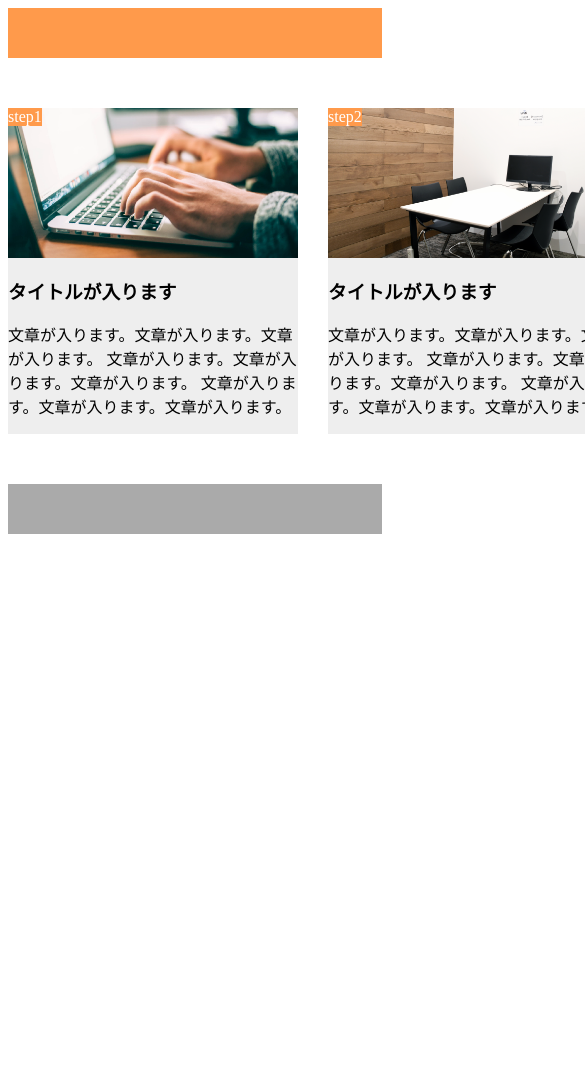
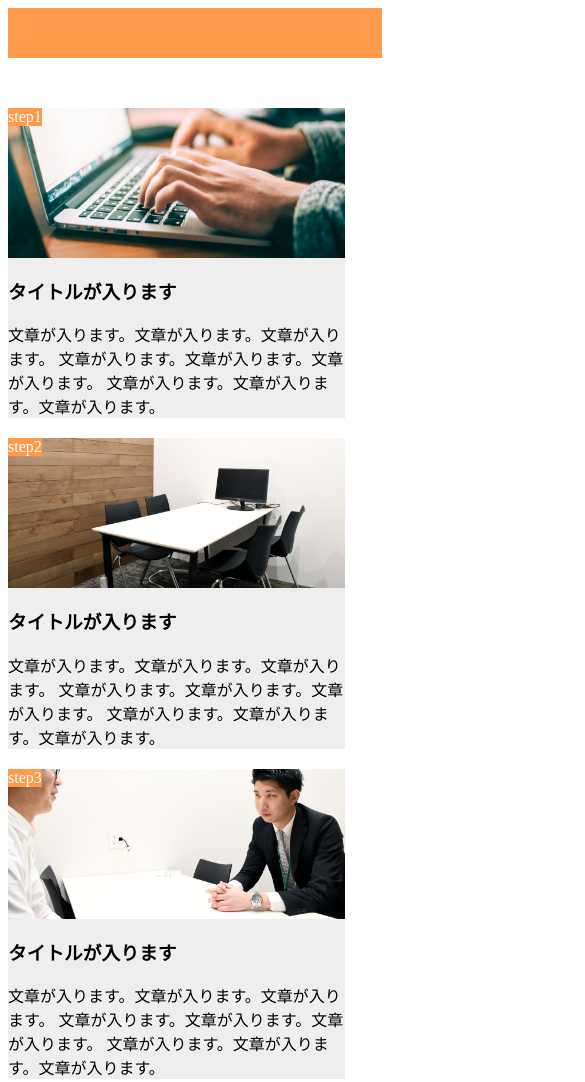
Before and after one commit to otakashi-1225/chapter1-10, a plain HTML site: page index.html in a window 390 px wide. Shown: the top 1082 px of the page, 585 px wide, since content can reach past the window. Before the commit the page ends 844 px from the top, so only its background shows below. Drawn offline with Linux system fonts and the light colour scheme.

Commit message:
[update] responsive

```diff
--- a/index.html
+++ b/index.html
@@ -1,16 +1,17 @@
 <html lang="ja">
   <head>
     <meta charset="UTF-8" />
+    <meta name="viewport" content="width=device-width,initial-scale=1.0">
     <link rel="stylesheet" href="style.css" />
-
-    <title>chapter9</title>
+    <script src="https://kit.fontawesome.com/ebe7d50e91.js" crossorigin="anonymous"></script>
+    <title>chapter10</title>
   </head>
 
   <body>
     <header></header>
 
     <main>
-          <div class="main-item">
+          <section class="main-item">
             <div class="main-item-img1"></div>
             <span class="main-item-num">step1</span>
             <h3>タイトルが入ります</h3>
@@ -19,9 +20,9 @@
             文章が入ります。文章が入ります。文章が入ります。
             文章が入ります。文章が入ります。文章が入ります。
             </p>
-          </div>
+          </section>
 
-          <div class="main-item">
+          <section class="main-item">
             <div class="main-item-img2"></div>
             <span class="main-item-num">step2</span>
             <h3>タイトルが入ります</h3>
@@ -30,18 +31,19 @@
             文章が入ります。文章が入ります。文章が入ります。
             文章が入ります。文章が入ります。文章が入ります。
             </p>
-          </div>
+          </section>
 
-          <div class="main-item">
-            <div class="main-item-img1"></div>
-            <span class="main-item-num">step1</span>
+          <section class="main-item">
+            <div class="main-item-img3"></div>
+            <span class="main-item-num">step3</span>
             <h3>タイトルが入ります</h3>
             <p>
             文章が入ります。文章が入ります。文章が入ります。
             文章が入ります。文章が入ります。文章が入ります。
             文章が入ります。文章が入ります。文章が入ります。
             </p>
-          </div>
+          </section>
+
 
     </main>
 
--- a/style.css
+++ b/style.css
@@ -55,6 +55,23 @@ main{
   background-size: cover;
 }
 
+@media screen and (max-width: 768px) {
+  main{
+    width: 100%;
+    margin: 50px auto;
+    display: block;
+  }
+
+  .main-item {
+    width: 90%;
+    margin-bottom: 20px;
+    position: relative;
+    background-color: #EEEEEE;
+ }
+
+}
+
+
 footer {
   height: 50px;
   width: 100%;
```
